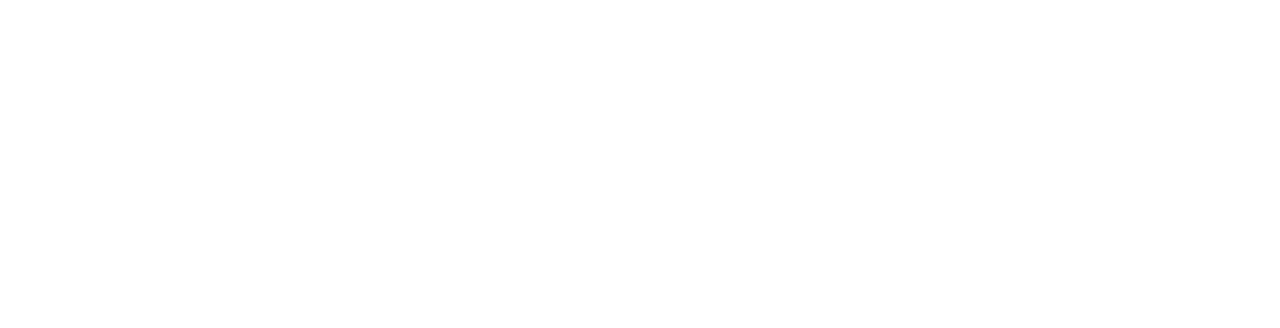
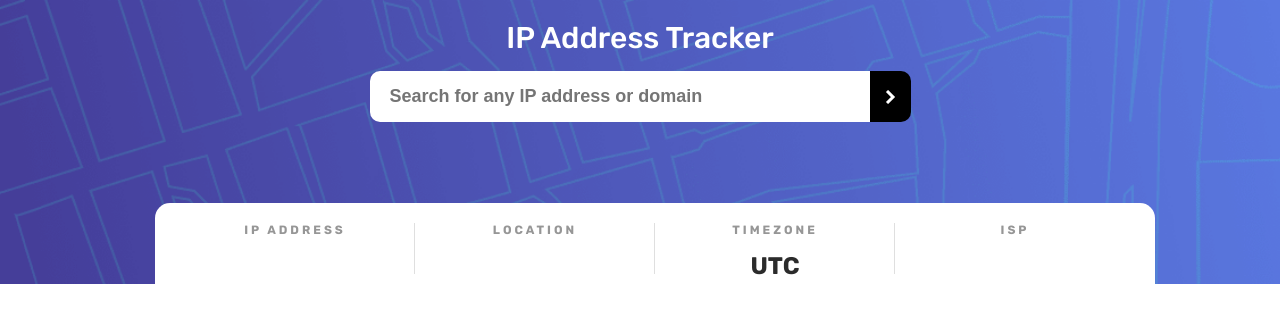
Before and after one commit to xlisentis/IP-adress-tracker, a plain HTML site: page index.html in a window 1280 px wide. Drawn offline with Linux system fonts and the light colour scheme.

Commit message:
Implementation of obtaining an address

```diff
--- a/index.html
+++ b/index.html
@@ -3,7 +3,6 @@
 <head>
   <meta charset="UTF-8">
   <meta name="viewport" content="width=device-width, initial-scale=1.0">
-
 
   <title>IP Address Tracker</title>
   <link rel="preconnect" href="https://fonts.googleapis.com">
@@ -14,6 +13,34 @@
 </head>
 <body>
 
+  <div class="finder">
+    <h1 class="title">IP Address Tracker</h1>
+    <div class="search-bar">
+      <input type="text" class="user-input" placeholder="Search for any IP address or domain">
+      <button class="search-btn"></button>
+    </div>
+
+    <div class="info">
+      <div class="info-item">
+        <div class="info-item-subtitle">IP Address</div>
+        <div class="info-item-title" id="ip"></div>
+      </div>
+      <div class="info-item">
+        <div class="info-item-subtitle">Location</div>
+        <div class="info-item-title" id="location"></div>
+      </div>
+      <div class="info-item">
+        <div class="info-item-subtitle">Timezone</div>
+        <div class="info-item-title">UTC <span id="timezone"></span></div>
+      </div>
+      <div class="info-item">
+        <div class="info-item-subtitle">ISP</div>
+        <div class="info-item-title" id="isp"></div>
+      </div>
+    </div>
+
+  </div>
+
   <script src="./src/index.js"></script>
 </body>
 </html>
--- a/src/index.js
+++ b/src/index.js
@@ -0,0 +1,41 @@
+const ipInput = document.querySelector('.user-input');
+const searchBtn = document.querySelector('.search-btn ');
+const apiKey = 'at_8Kkdx41MJUSbNqMtIr8c6NLDtq7Kp';
+const ipInfo = document.querySelector("#ip");
+const locatonInfo = document.querySelector("#location");
+const tmInfo = document.querySelector("#timezone");
+const ispInfo = document.querySelector("#isp");
+
+
+ipInput.addEventListener('keydown', handleEnter);
+searchBtn.addEventListener('click', loadData);
+
+function validateIp(ip) {
+    const regexExp = /^(([0-9]|[1-9][0-9]|1[0-9]{2}|2[0-4][0-9]|25[0-5])\.){3}([0-9]|[1-9][0-9]|1[0-9]{2}|2[0-4][0-9]|25[0-5])$/gi;
+    if(!regexExp.test(ip)){
+        alert('You have entered an invalid IP address!');
+        return false;
+    }
+    return true;
+}
+
+function loadData() {
+    if(validateIp(ipInput.value)){
+        fetch(`https://geo.ipify.org/api/v2/country,city?apiKey=${apiKey}&ipAddress=${ipInput.value}`)
+        .then(res => res.json())
+        .then(setInfo);
+    }
+}
+
+function handleEnter(e) {
+    if(e.key === 'Enter') {
+        loadData();
+    }
+}
+
+function setInfo(data) {
+    ipInfo.innerText = data.ip;
+    locatonInfo.innerText = `${data.location.country} ${data.location.region}, ${data.location.city}`;
+    tmInfo.innerText = data.location.timezone;
+    ispInfo.innerText = data.isp;
+}
--- a/src/style.css
+++ b/src/style.css
@@ -0,0 +1,144 @@
+:root {
+    font-size: 10px;
+    font-family: 'Rubik', sans-serif;
+  }
+  * {
+    margin: 0;
+    box-sizing: border-box;
+  }
+
+  .finder {
+    background: url(../images/pattern-bg.png);
+    background-size: cover;
+    padding: 2rem 1.5rem 17.5rem;
+    text-align: center;
+    position: relative;
+  }
+  @media (min-width: 1024px) {
+    .finder {
+      padding: 2rem 1.5rem;
+    }
+  }
+
+  .title {
+    color: white;
+    margin-bottom: 1.5rem;
+    font-weight: 500;
+    font-size: 3rem;
+  }
+
+  .search-bar {
+    display: flex;
+    justify-content: center;
+    margin-bottom: 2rem;
+  }
+  .user-input {
+    width: 100%;
+    max-width: 500px;
+    font-size: 1.8rem;
+    font-weight: 700;
+    color: hsl(0, 0%, 17%);
+    border: none;
+    outline: none;
+    padding: 1.5rem 2rem;
+    border-radius: 10px 0 0 10px;
+    cursor: pointer;
+  }
+  .search-btn {
+    background-color: black;
+    border: none;
+    outline: none;
+    color: white;
+    padding: 0 1.5rem;
+    border-radius: 0 10px 10px 0;
+    position: relative;
+    cursor: pointer;
+  }
+  .search-btn:hover {
+    background-color: rgb(77, 77, 77);
+  }
+  .search-btn::after {
+    display: block;
+
+    content: '';
+    width: 11px;
+    height: 14px;
+    background: url(../images/icon-arrow.svg);
+  }
+
+  .info {
+    width: calc(100% - 3rem);
+    background-color: white;
+    padding: 2rem;
+    border-radius: 15px;
+
+    display: flex;
+    flex-direction: column;
+    position: absolute;
+    left: 1.5rem;
+    z-index: 10000;
+  }
+  @media (min-width: 1024px) {
+    .info {
+      width: 100%;
+      max-width: 1000px;
+      transform: translateY(50%);
+
+      margin-left: auto;
+      margin-right: auto;
+
+      position: relative;
+    }
+  }
+
+  .info-item {
+    flex-grow: 1;
+    flex-shrink: 0;
+    flex-basis: 25%;
+    padding: 0 1rem;
+    position: relative;
+  }
+  .info-item:not(:last-child) {
+    margin-bottom: 2.5rem;
+  }
+
+  .info-item-subtitle {
+    color: hsl(0, 0%, 59%);
+    text-transform: uppercase;
+    font-weight: 700;
+    font-size: 1.2rem;
+    margin-bottom: 1.5rem;
+    letter-spacing: 0.3rem;
+  }
+  .info-item-title {
+    color: hsl(0, 0%, 17%);
+    font-weight: 700;
+    font-size: 2rem;
+  }
+  .map {
+    min-height: calc(100vh - 200px);
+  }
+
+  @media (min-width: 1024px) {
+    .info {
+      flex-direction: row;
+    }
+    .info-item {
+      margin-bottom: 0;
+    }
+    .info-item::after {
+      content: '';
+      width: 1px;
+      height: 90%;
+      position: absolute;
+      top: 0;
+      right: 0;
+      background-color: hsla(0, 0%, 59%, 0.3);
+    }
+    .info-item:last-child::after {
+      display: none;
+    }
+    .info-item-title {
+      font-size: 2.4rem;
+    }
+  }
```
